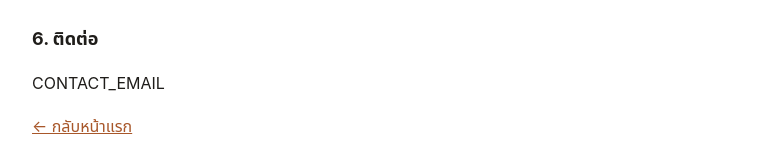
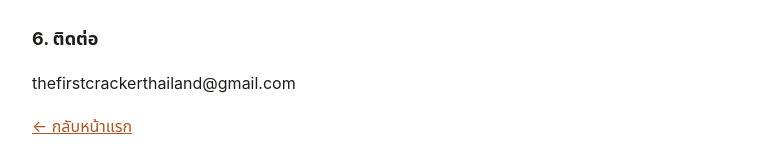
Before and after one commit to thefirstcrackerthailand/thefirstcrackerthailand.github.io, a plain HTML site: page privacy.html in a window 1280 px wide. Shown: the part 1130-1290 px from the top of the page, without its empty margins (248-1025 px from the left). Drawn offline with Linux system fonts and the light colour scheme.

Commit message:
Update contact email in privacy.html

```diff
--- a/privacy.html
+++ b/privacy.html
@@ -31,6 +31,6 @@ h1{font-size:26px}h2{font-size:18px;margin-top:28px}a{color:#a8572a}.en{color:#5
 <p>ร้านกด "ออกจากระบบ" ในแอป หรือยกเลิกสิทธิ์ได้ที่ <a href="https://myaccount.google.com/permissions">myaccount.google.com/permissions</a> ข้อมูลใน Google Sheet ยังคงเป็นของร้าน</p>
 
 <h2>6. ติดต่อ</h2>
-<p>CONTACT_EMAIL</p>
+<p>thefirstcrackerthailand@gmail.com</p>
 <p><a href="index.html">← กลับหน้าแรก</a></p>
 </body></html>
```
